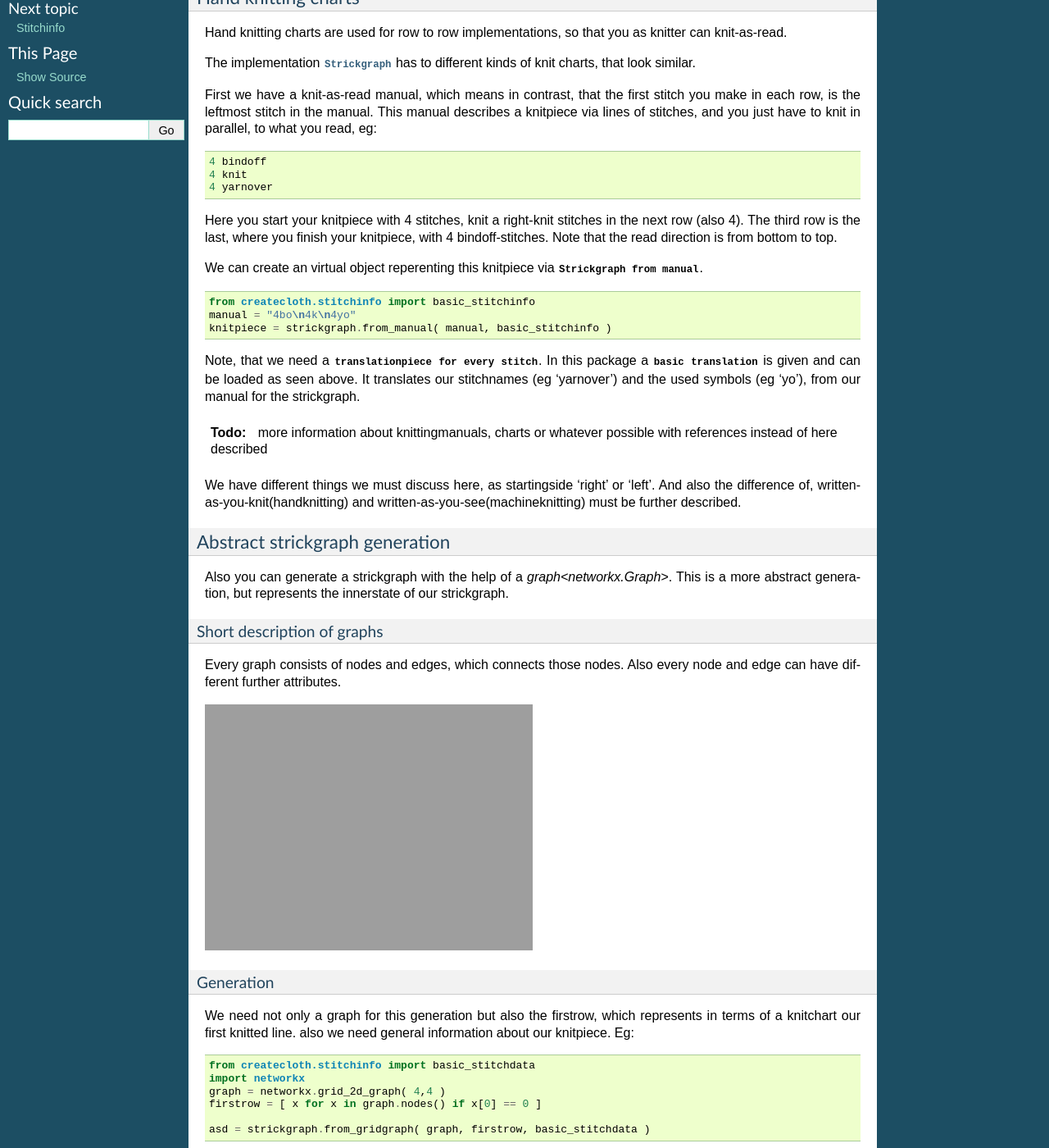
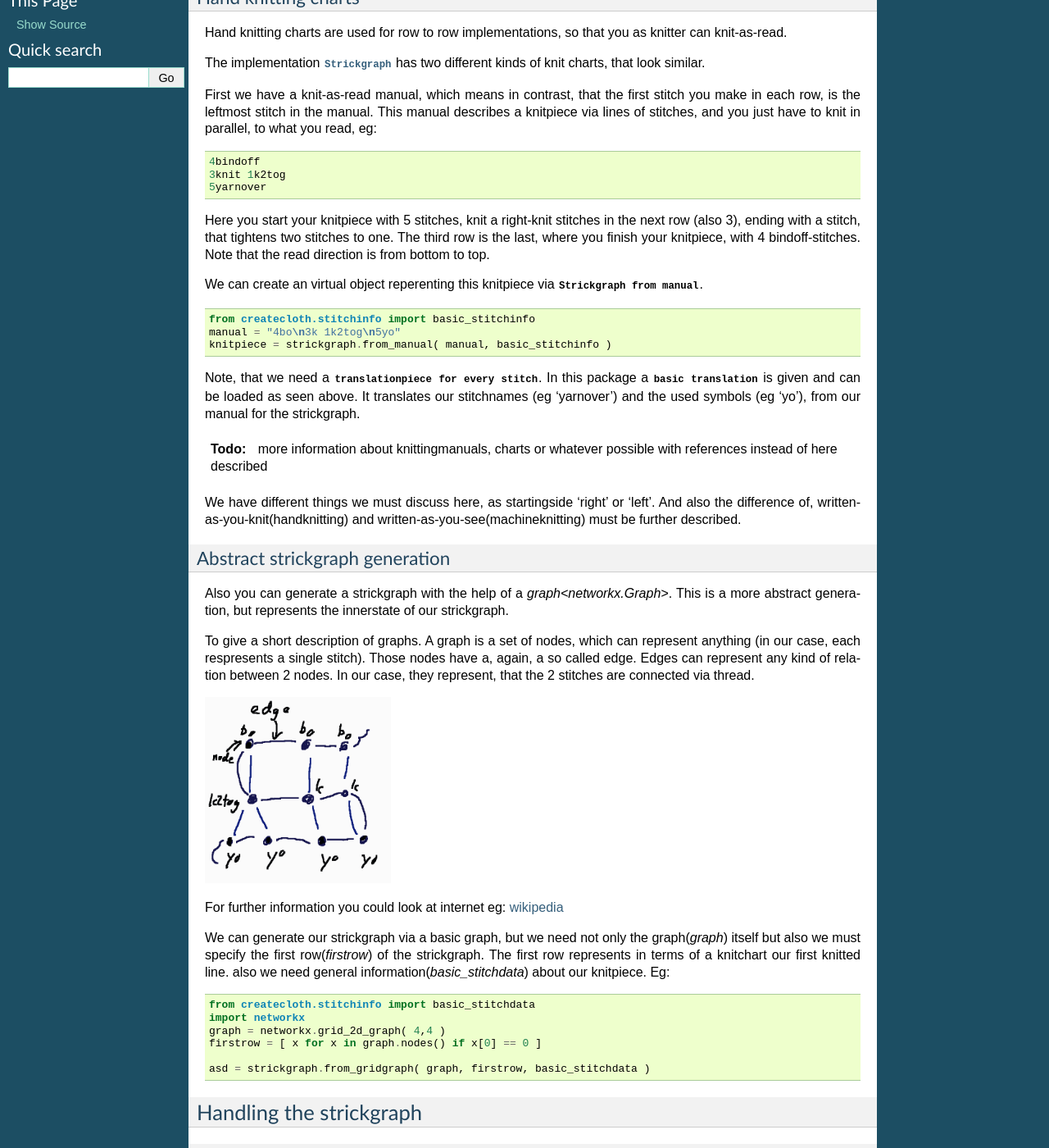
Before and after one commit to WhiteGobo/collectionforstrickkram, a Sphinx documentation site: the page built from docs/source/classcollection/strickgraph.rst, in a window 1280 px wide and 1400 px high, scrolled down 506 px. Shown: the whole window at 82% size. Built offline with Sphinx 7.4.7, drawn with Linux system fonts in a browser that asks for light colours; some of the changed text lies outside the part shown.

Commit message:
updated docs

```diff
--- a/docs/source/classcollection/strickgraph.rst
+++ b/docs/source/classcollection/strickgraph.rst
@@ -36,7 +36,7 @@ Hand knitting charts are used for row to row implementations, so that
 you as knitter can knit-as-read.
 
 The implementation
-:py:class:`Strickgraph<createcloth.strickgraph.strickgraph>` has to
+:py:class:`Strickgraph<createcloth.strickgraph.strickgraph>` has two
 different kinds of knit charts, that look similar.
 
 First we have a knit-as-read manual, which means in contrast, that the
@@ -46,12 +46,13 @@ to knit in parallel, to what you read, eg:
 
 .. code::
 
-   4 bindoff
-   4 knit
-   4 yarnover
+   4bindoff
+   3knit 1k2tog
+   5yarnover
 
-Here you start your knitpiece with 4 stitches, knit a right-knit stitches
-in the next row (also 4). The third row is the last, where you finish your
+Here you start your knitpiece with 5 stitches, knit a right-knit stitches
+in the next row (also 3), ending with a stitch, that tightens two stitches
+to one. The third row is the last, where you finish your
 knitpiece, with 4 bindoff-stitches. Note that the read direction is from
 bottom to top.
 
@@ -61,7 +62,7 @@ We can create an virtual object reperenting this knitpiece via
 .. code::
 
    from createcloth.stitchinfo import basic_stitchinfo
-   manual = "4bo\n4k\n4yo"
+   manual = "4bo\n3k 1k2tog\n5yo"
    knitpiece = strickgraph.from_manual( manual, basic_stitchinfo )
 
 Note, that we need a
@@ -88,20 +89,25 @@ Also you can generate a strickgraph with the help of a `graph<networkx.Graph>`.
 This is a more abstract generation, but represents the innerstate of our
 strickgraph.
 
-Short description of graphs
-...........................
+To give a short description of graphs. A graph is a set of nodes, which
+can represent anything (in our case, each respresents a single stitch).
+Those nodes have a, again, a so called edge. Edges can represent any
+kind of relation between 2 nodes. In our case, they represent, that
+the 2 stitches are connected via thread.
 
-Every graph consists of nodes and edges, which connects those nodes. Also
-every node and edge can have different further attributes.
+.. image:: ../stitchchartasgraph.jpg
+   :height: 6cm
 
-.. image:: somepicture:)
 
-Generation
-..........
+For further information you could look at internet eg: `wikipedia`_
 
-We need not only a graph for this generation but also the firstrow, which
-represents in terms of a knitchart our first knitted line. also we need
-general information about our knitpiece. Eg:
+.. _wikipedia: https://en.wikipedia.org/wiki/Graph_(discrete_mathematics)
+
+We can generate our strickgraph via a basic graph, but we need not only the
+graph(*graph*) itself but also we must specify the first row(*firstrow*)
+of the strickgraph.
+The first row represents in terms of a knitchart our first knitted line.
+also we need general information(*basic_stitchdata*) about our knitpiece. Eg:
 
 .. code::
 
```
Also changed, not shown: docs/source/stitchchartasgraph.jpg (added), 15 other files.
